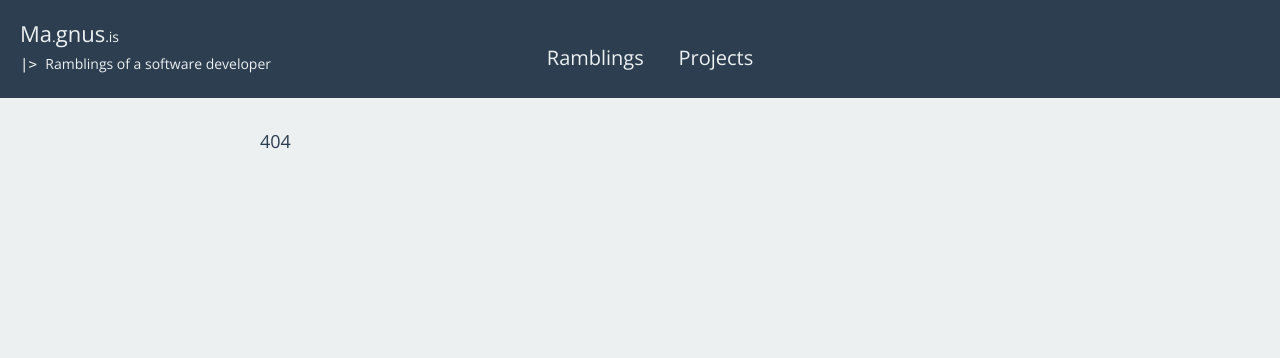
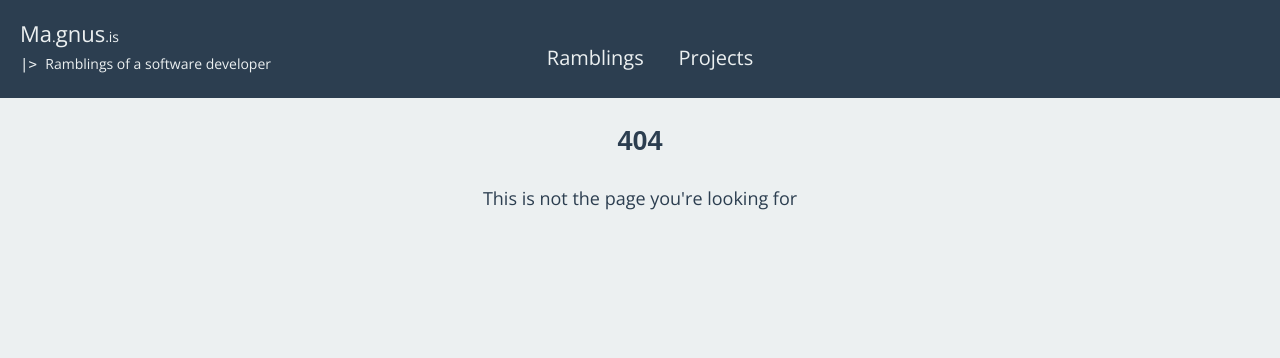
Before and after one commit to maggisk/maggisk-dev, a Flask app: page /404.html in a window 1280 px wide. Shown: the top 358 px of the page. Run offline with Flask 2, Linux system fonts and the light colour scheme; some libraries are stand-ins or nearby versions; some web fonts are replaced.

Commit message:
better 404

```diff
--- a/templates/404.html
+++ b/templates/404.html
@@ -1,5 +1,8 @@
 {% extends "base.html" %}
 
 {% block main %}
-  404
+  <center>
+    <h2>404</h2>
+    <p>This is not the page you're looking for</p>
+  </center>
 {% endblock %}
```
